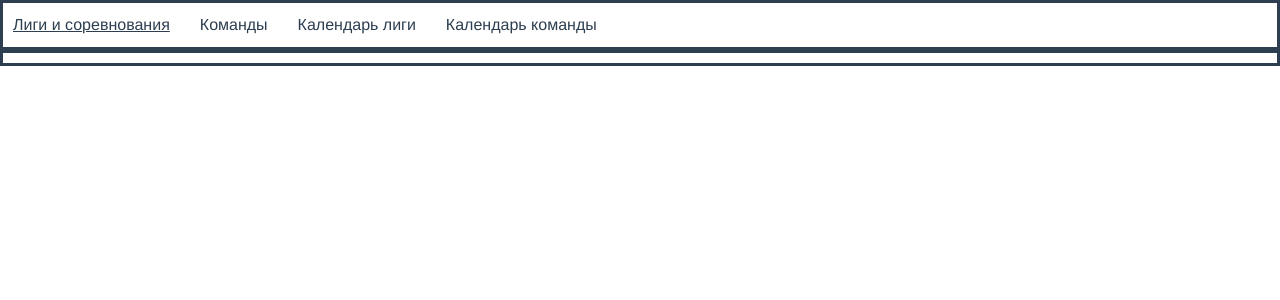
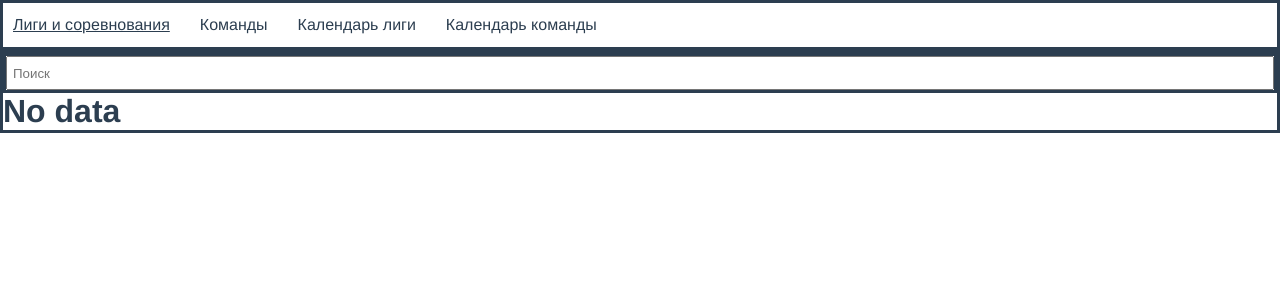
Before and after one commit to MertvyeDushi/table, a Vue app: page / in a window 1280 px wide. Shown: the top 300 px of the page. Built offline with nearby package versions, Linux system fonts and the light colour scheme; no server answers.

Commit message:
Рефакторинг && Дебаунс && Поиск

```diff
--- a/package.json
+++ b/package.json
@@ -9,6 +9,7 @@
   "dependencies": {
     "axios": "^0.25.0",
     "core-js": "^3.6.5",
+    "lodash.debounce": "^4.0.8",
     "vue": "^2.6.11",
     "vue-axios": "^3.4.0",
     "vue-router": "^3.2.0",
--- a/src/App.vue
+++ b/src/App.vue
@@ -6,7 +6,7 @@
 </template>
 
 <script>
-import navigationHeader from '@/components/common/navigationHeader'
+import NavigationHeader from '@/components/common/NavigationHeader'
 /**
  * ТЗ:
  *
@@ -52,7 +52,7 @@ export default {
   name: 'App',
 
   components: {
-    navigationHeader,
+    NavigationHeader,
   },
 }
 </script>
--- a/src/components/common/emptyData.vue
+++ b/src/components/common/emptyData.vue
@@ -1,13 +1,9 @@
 <template>
-	<div></div>
+  <h1>No data</h1>
 </template>
 
 <script>
 export default {
-	name: 'emptyData',
+  name: 'EmptyData',
 }
 </script>
-
-<style>
-
-</style>
--- a/src/components/common/navigationHeader.vue
+++ b/src/components/common/navigationHeader.vue
@@ -32,7 +32,7 @@
 
 <script>
 export default {
-	name: 'navigationHeader',
+  name: 'NavigationHeader',
 
   methods: {
     isActive (name) {
--- /dev/null
+++ b/src/components/search/SearchForm.vue
@@ -0,0 +1,45 @@
+<template>
+  <form class="football-search-form">
+    <input
+      class="football-search-form__input"
+      type="text"
+      :value="text"
+      placeholder="Поиск"
+      @input="handleInput"
+    >
+  </form>
+</template>
+
+<script>
+export default {
+  name: 'SearchForm',
+
+  props: {
+    text: {
+      type: String,
+      default: '',
+    },
+  },
+
+  methods: {
+    handleInput (e) {
+      const { value } = e.target
+
+      this.$emit('on-input', value)
+    },
+  },
+}
+</script>
+
+<style lang="scss" scoped>
+.football-search-form {
+  height: 40px;
+  border: 3px solid #2c3e50;
+
+  &__input {
+    width: 100%;
+    height: 100%;
+    padding: 5px;
+  }
+}
+</style>
--- a/src/components/table/tableBody.vue
+++ b/src/components/table/tableBody.vue
@@ -14,15 +14,15 @@
 </template>
 
 <script>
-import tableHeader from '@/components/table/tableHeader'
-import tableRow from '@/components/table/tableRow'
+import TableHeader from '@/components/table/TableHeader'
+import TableRow from '@/components/table/TableRow'
 
 export default {
-	name: 'tableBody',
+  name: 'TableBody',
 
   components: {
-		tableHeader,
-		tableRow,
+    TableHeader,
+    TableRow,
   },
 
   props: {
@@ -45,7 +45,7 @@ export default {
           return [
             'Название',
             'Страна',
-						'Даты',
+            'Дата старта',
             'День соревнования',
             'Победитель'
           ]
--- a/src/components/table/tableHeader.vue
+++ b/src/components/table/tableHeader.vue
@@ -14,7 +14,7 @@
 
 <script>
 export default {
-	name: 'tableHeader',
+  name: 'TableHeader',
 
   props: {
     type: {
@@ -50,7 +50,7 @@ export default {
 
   &__item {
     display: inline;
-		padding: 5px 5px 5px 0;
+    padding: 10px;
     font-weight: normal;
     text-align: left;
 
--- a/src/components/table/tableRow.vue
+++ b/src/components/table/tableRow.vue
@@ -12,7 +12,7 @@
 
 <script>
 export default {
-	name: 'tableRow',
+  name: 'TableRow',
 
   props: {
     type: {
@@ -50,6 +50,7 @@ export default {
 <style lang="scss" scoped>
 .football-table-row {
   display: block;
+  padding: 10px;
   border-bottom: 1px solid #2c3e50;
 
   $this: &;
--- a/src/router/index.js
+++ b/src/router/index.js
@@ -6,7 +6,7 @@ Vue.use(VueRouter)
 
 const routes = [
   {
-    path: '/',
+    path: '/:search?',
     name: 'LeagueView',
     component: LeagueView
   },
--- a/src/views/LeagueView.vue
+++ b/src/views/LeagueView.vue
@@ -1,5 +1,7 @@
 <template>
   <main class="football-leagues">
+    <search-form :text="query" @on-input="onInput"></search-form>
+
     <template v-if="hasLeagues">
       <table-body :items="leagues" type="leagues" />
     </template>
@@ -11,16 +13,19 @@
 </template>
 
 <script>
+import _debounce from 'lodash/debounce'
 import { mapGetters, mapActions } from 'vuex'
-import emptyData from '@/components/common/emptyData'
-import tableBody from '@/components/table/tableBody'
+import EmptyData from '@/components/common/EmptyData'
+import SearchForm from '@/components/search/SearchForm'
+import TableBody from '@/components/table/TableBody'
 
 export default {
   name: 'LeaguesView',
 
   components: {
-    emptyData,
-    tableBody,
+    EmptyData,
+    SearchForm,
+    TableBody,
   },
 
   created () {
@@ -32,11 +37,14 @@ export default {
       'getFilteredLeagues',
     ]),
 
+    query () {
+      return this.$route.query.search ?? ''
+    },
+
     leagues () {
-      const query = ''
-      const leagues = this.getFilteredLeagues(query)
+      const { query } = this
 
-      return leagues
+      return this.getFilteredLeagues(query)
     },
 
     hasLeagues () {
@@ -50,13 +58,16 @@ export default {
     ...mapActions([
       'loadLeagues',
     ]),
+
+    onInput: _debounce(function (value) {
+      this.$router.push({ query: { search : value }})
+    }, 300),
   },
 }
 </script>
 
 <style lang="scss" scoped>
 .football-leagues {
-	padding: 5px 10px;
-	border: 3px solid #2c3e50;
+  border: 3px solid #2c3e50;
 }
 </style>
```
Also changed, not shown: src/services/api.js (+4 -4 lines), src/services/instance.js (+4 -4 lines), 1 other file (tests, documents, lock files or other folders). Lines whose indentation alone changed are shown as unchanged.
